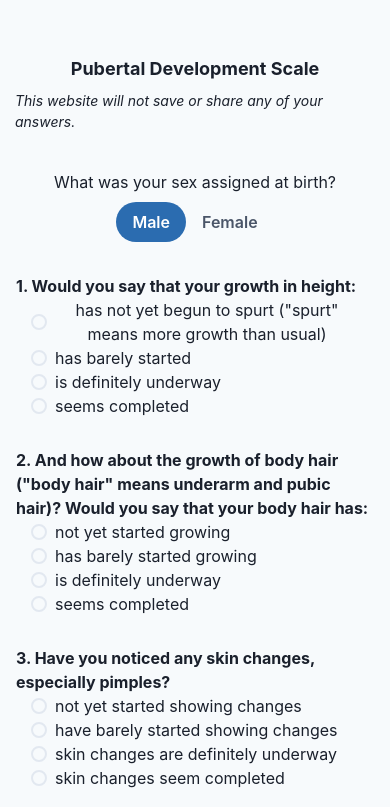
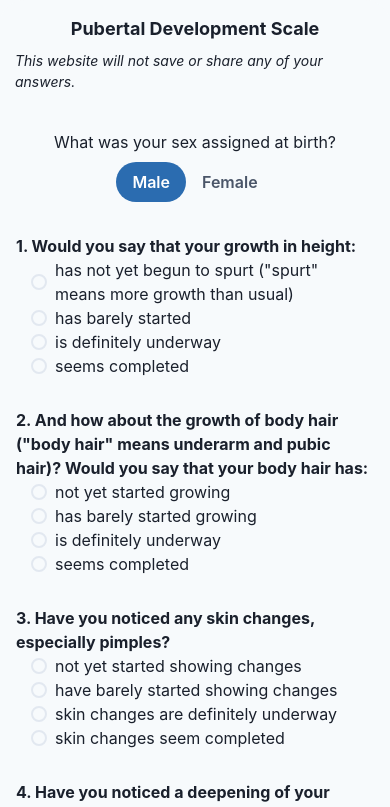
Before and after one commit to adeick/pubertal-development-scale, a Next.js app: page / in a window 390 px wide. Shown: the top 807 px of the page. Built offline with nearby package versions, Linux system fonts and the light colour scheme.

Commit message:
Aesthetic Changes to Responsive Values

```diff
--- a/pages/index.js
+++ b/pages/index.js
@@ -34,8 +34,8 @@ const Home = () => {
 
   return (
   <>
-   <Flex w="100vw" minH="100vh" pt="50px" bg="gray.50" justifyContent="center">
-     <VStack w="100vw" maxW = "600px" py="5px">
+   <Flex w="100vw" minH="100vh" pt={["0px", "0px", "50px", "50px"]} bg="gray.50" justifyContent="center">
+     <VStack w="100vw" maxW = "600px" bg={["gray.50", "gray.50", "white", "white"]} py="15px" borderRadius="25px">
         <Text as="b" fontSize="18px">
           Pubertal Development Scale
         </Text>
@@ -60,7 +60,7 @@ const Home = () => {
           </Text></Text>
           <RadioGroup colorScheme="blackAlpha"  onChange={setPeta} value={peta}>
             <VStack spacing="0px" px="15px" alignItems="left">
-              <Radio value="1"> has not yet begun to spurt ("spurt" means more growth than usual)</Radio>
+              <Radio value="1"><Text textAlign="left">has not yet begun to spurt ("spurt" means more growth than usual)</Text></Radio>
               <Radio value="2"> has barely started</Radio>
               <Radio value="3"> is definitely underway</Radio>
               <Radio value="4"> seems completed</Radio>
@@ -210,7 +210,7 @@ const Home = () => {
           </Text></Text>
           <RadioGroup colorScheme="blackAlpha"  onChange={setPeta} value={peta}>
             <VStack spacing="0px" px="15px" alignItems="left">
-              <Radio value="1">has not yet begun to spurt ("spurt" means more growth than usual)</Radio>
+              <Radio value="1"><Text textAlign="left">has not yet begun to spurt ("spurt" means more growth than usual)</Text></Radio>
               <Radio value="2">has barely started</Radio>
               <Radio value="3">is definitely underway</Radio>
               <Radio value="4">seems completed</Radio>
```
